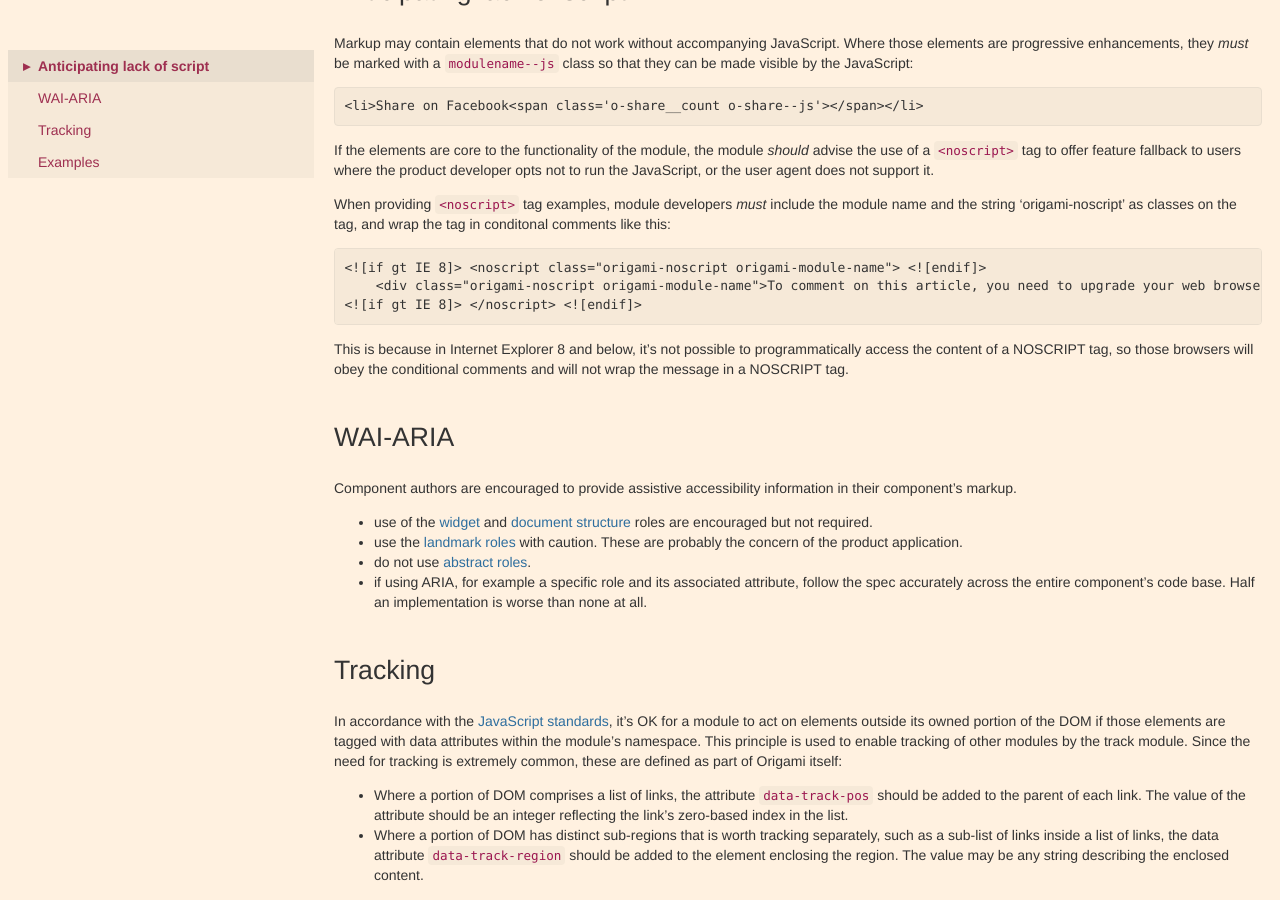
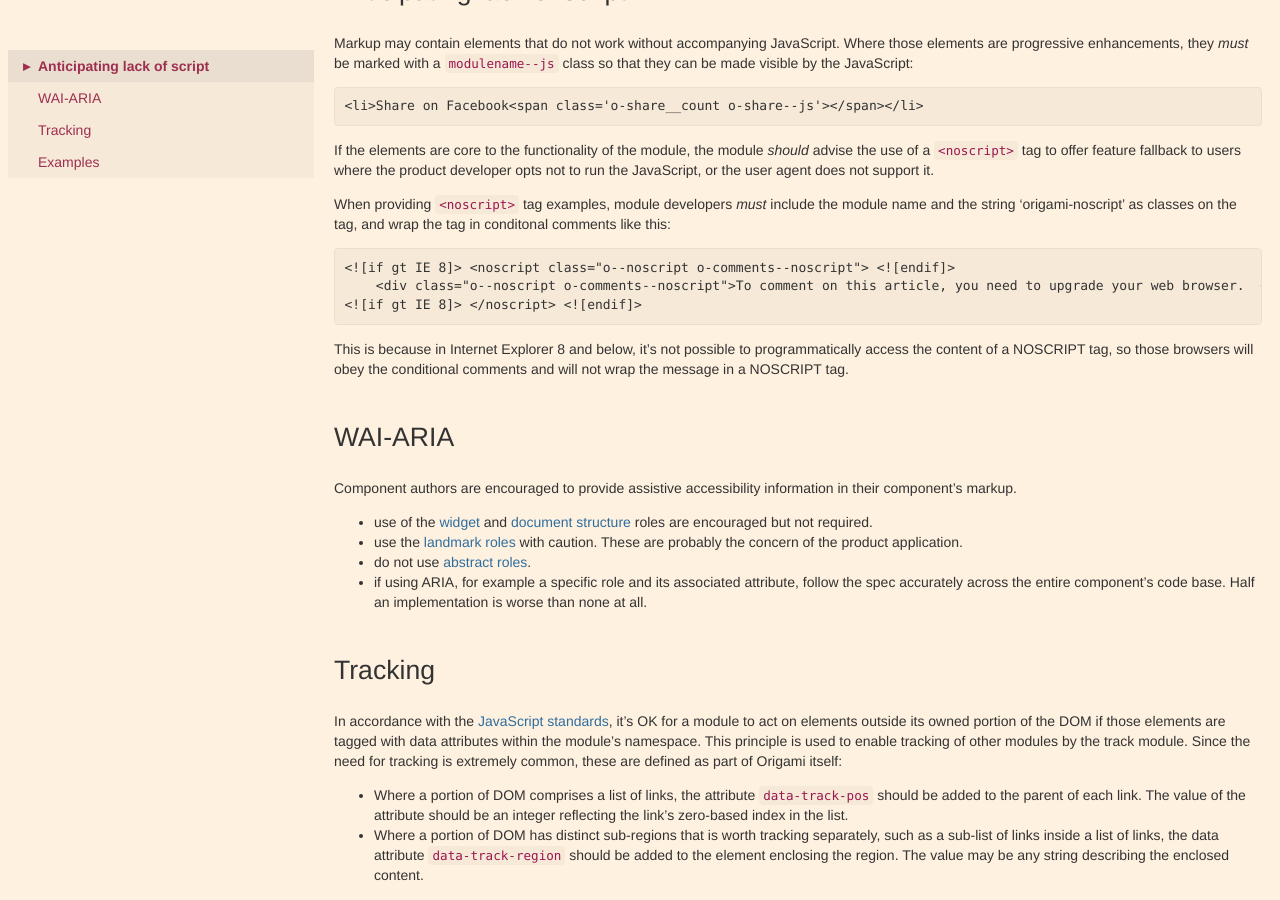
Before and after one commit to Financial-Times/ft-origami, a Jekyll site: the page built from docs/syntax/html.md, in a window 1280 px wide and 900 px high, scrolled down 1157 px. Built offline with Jekyll 4.4.1, drawn with Linux system fonts in a browser that asks for light colours.

Commit message:
Improved class naming

```diff
--- a/docs/syntax/html.md
+++ b/docs/syntax/html.md
@@ -53,8 +53,8 @@ If the elements are core to the functionality of the module, the module *should*
 
 When providing `<noscript>` tag examples, module developers *must* include the module name and the string 'origami-noscript' as classes on the tag, and wrap the tag in conditonal comments like this:
 
-	<![if gt IE 8]> <noscript class="origami-noscript origami-module-name"> <![endif]>
-	    <div class="origami-noscript origami-module-name">To comment on this article, you need to upgrade your web browser.  <a href='...'>Learn how to upgrade</a>.</div>
+	<![if gt IE 8]> <noscript class="o--noscript o-comments--noscript"> <![endif]>
+	    <div class="o--noscript o-comments--noscript">To comment on this article, you need to upgrade your web browser.  <a href='...'>Learn how to upgrade</a>.</div>
 	<![if gt IE 8]> </noscript> <![endif]>
 
 This is because in Internet Explorer 8 and below, it's not possible to programmatically access the content of a NOSCRIPT tag, so those browsers will obey the conditional comments and will not wrap the message in a NOSCRIPT tag.
```
